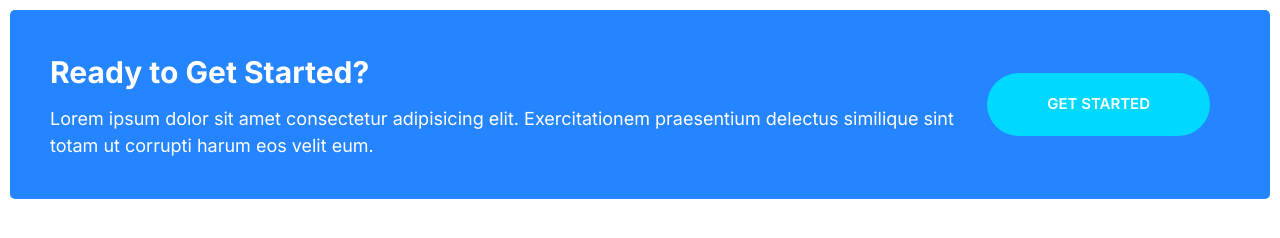
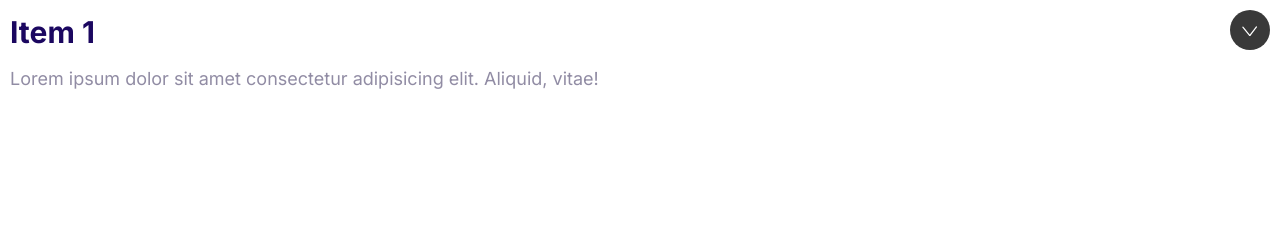
Before and after one commit to jackfros-glitch/Moshify, a plain HTML site: page index.html in a window 1280 px wide. Drawn offline with Linux system fonts and the light colour scheme.

Commit message:
Build the Collapsible component

```diff
--- a/css/index.css
+++ b/css/index.css
@@ -523,3 +523,34 @@ a{
         margin: 0 2rem;
     }
 }
+
+/* Collapsible */
+.collapsible__header{
+    display: flex;
+    justify-content: space-between;
+}
+
+.collapsible__heading{
+    margin-top: 0;
+    font-size: 3rem;
+}
+
+.collapsible__chevron{
+    transform: rotate(-90deg);
+    transition: transform 0.3s;
+}
+
+.collapsible__content{
+    max-height: 0;
+    overflow: hidden;
+    opacity: 0;
+    transition: all .3s;
+}
+
+.collapsible--expanded .collapsible__chevron{
+    transform: rotate(0);
+}
+.collapsible--expanded .collapsible__content{
+    max-height: 100vh;
+    opacity: 1;
+}
--- a/index.html
+++ b/index.html
@@ -15,18 +15,17 @@
     <title>Moshify</title>
   </head>
   <body>
-    <div class="callout callout--primary">
-      <div class="grid grid--col-2">
-        <div class="callout__content">
-          <h2 class="callout__heading">Ready to Get Started?</h2>
-          <p>
-            Lorem ipsum dolor sit amet consectetur adipisicing elit.
-            Exercitationem praesentium delectus similique sint totam ut corrupti
-            harum eos velit eum.
-          </p>
-        </div>
-        <a href="#" class="btn btn--secondary btn--stretch">Get Started</a>
+    <div class="collapsible collapsible--expanded">
+      <header class="collapsible__header">
+        <h2 class="collapsible__heading">Item 1</h2>
+        <svg class="icon icon--white collapsible__chevron">
+          <use xlink:href="images/sprite.svg#chevron"></use>
+        </svg>
+      </header>
+      <div class="collapsible__content">
+        Lorem ipsum dolor sit amet consectetur adipisicing elit. Aliquid, vitae!
       </div>
     </div>
+    <script src="js/main.js"></script>
   </body>
 </html>
--- /dev/null
+++ b/js/main.js
@@ -0,0 +1,6 @@
+const collapsibles = document.querySelectorAll(".collapsible");
+collapsibles.forEach((item) =>
+  item.addEventListener("click", function () {
+    this.classList.toggle("collapsible--expanded");
+  })
+);
```
Also changed, not shown: Components/Collapsible.html (added, +11 -0 lines).
